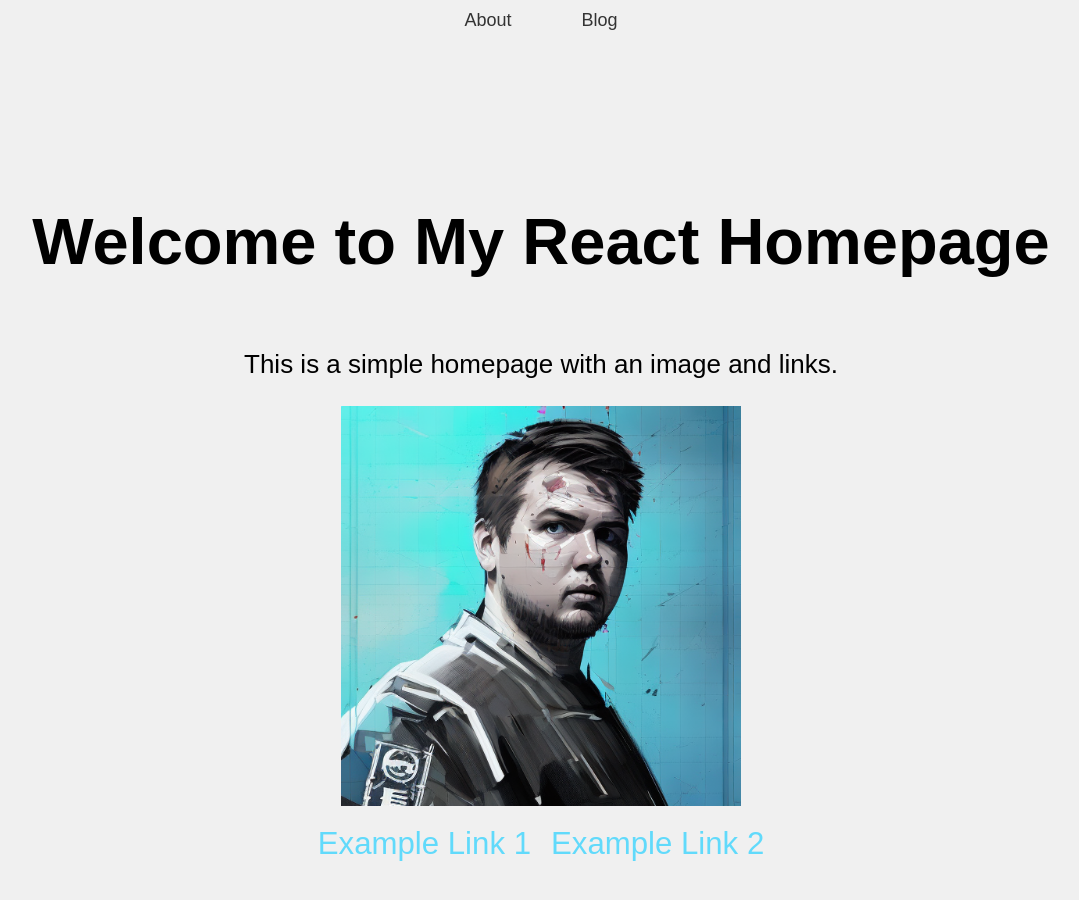
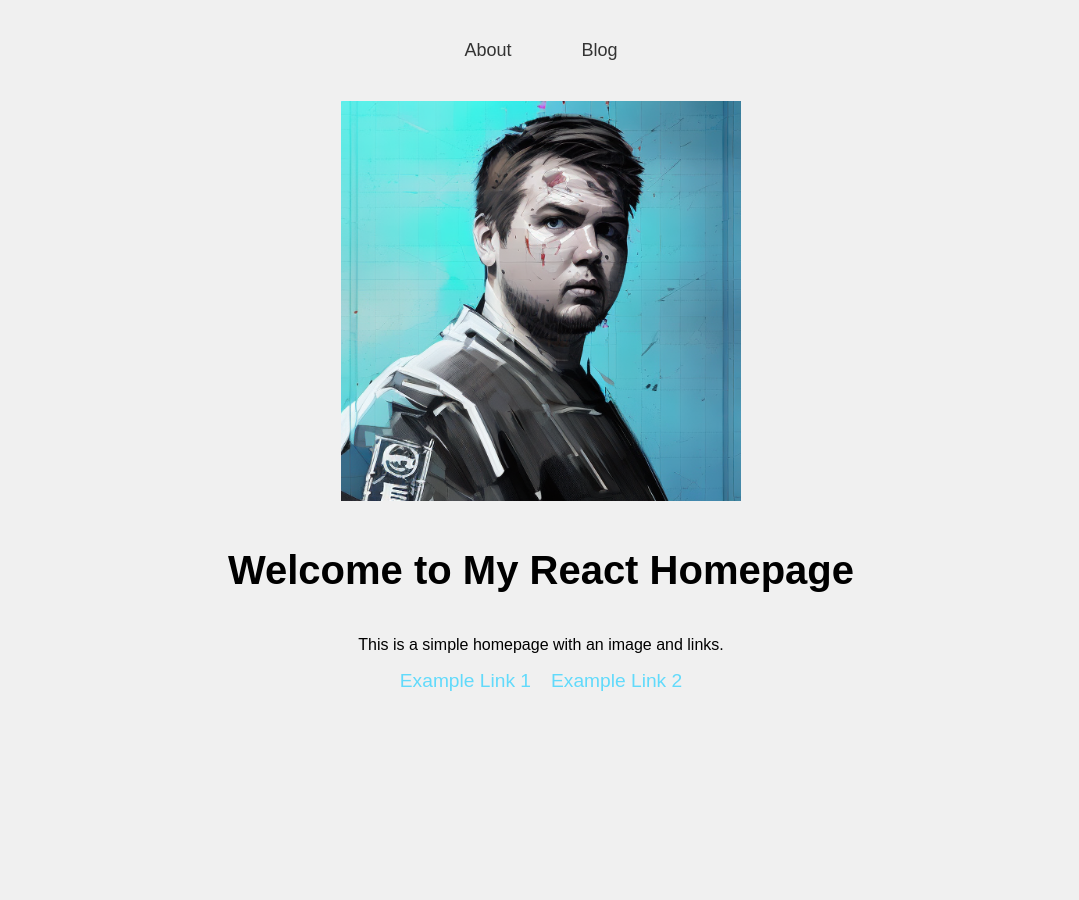
Before and after one commit to LimbicNode42/personal-dev-site, a React (Create React App) app: page / in a window 1280 px wide. Before the commit this address led to /about. Shown: the top 900 px of the page, without its empty margins (99-1178 px from the left). After the commit the page ends 800 px from the top, so only its background shows below. Built offline with nearby package versions, Linux system fonts and the light colour scheme.

Commit message:
small css changes

```diff
--- a/src/App.css
+++ b/src/App.css
@@ -5,11 +5,12 @@ body {
 }
 
 nav {
-  background-color: #f0f0f0;  /* Same as the page background */
-  padding: 10px 0;  /* Add padding to make the navbar taller */
+  opacity: 1;
+  padding: 5vh 0;  /* Add padding to make the navbar taller */
   width: 100%;
   box-shadow: none;  /* Remove the shadow to make the navbar blend */
   border-bottom: none;  /* Optional: subtle border for slight separation */
+  padding-bottom: 5vh;
 }
 
 nav ul {
@@ -37,11 +38,11 @@ nav ul li a:hover {
   background-color: #ddd;  /* Light background color on hover */
 }
 
-@keyframes App-logo-spin {
+/* @keyframes App-logo-spin {
   from {
     transform: rotate(0deg);
   }
   to {
     transform: rotate(360deg);
   }
-}
+} */
--- a/src/App.js
+++ b/src/App.js
@@ -11,19 +11,17 @@ function App() {
         {/* Static Toolbar */}
         <nav>
           <ul>
-            <li><Link to="/about">About</Link></li>
+            <li><Link to="/">About</Link></li>
             <li><Link to="/blog">Blog</Link></li>
           </ul>
         </nav>
 
+        {/* <hr></hr> */}
+
         {/* Main content */}
-        <div style={{ marginTop: '50px' }}>
+        <div>
           <Routes>
-            {/* Default route - redirects to /about */}
-            <Route path="/" element={<Navigate to="/about" />} />
-
-            {/* Other Routes */}
-            <Route path="/about" element={<About />} />
+            <Route path="/" element={<About />} />
             <Route path="/blog" element={<Blog />} />
           </Routes>
         </div>
--- a/src/components/About.css
+++ b/src/components/About.css
@@ -1,15 +1,13 @@
 .About {
   text-align: center;
-  padding: 20px;
 }
 
 .About-header {
-  min-height: 100vh;
+  /* min-height: 100vh; */
   display: flex;
   flex-direction: column;
   justify-content: center;
   align-items: center;
-  font-size: calc(10px + 2vmin);
 }
 
 .About-header h1 {
--- a/src/components/About.js
+++ b/src/components/About.js
@@ -7,15 +7,15 @@ function About() {
   return (
     <div className="About">
       <header className="About-header">
-        <h1>Welcome to My React Homepage</h1>
-        <p>This is a simple homepage with an image and links.</p>
-
         {/* Image Section */}
         <img
           src={`${process.env.PUBLIC_URL}/images/ai-me.png`}  // Replace with your image URL
           alt="Placeholder"
           style={{ width: '400px', height: 'auto', marginBottom: '20px' }}  // Optional inline styling
         />
+
+        <h1>Welcome to My React Homepage</h1>
+        <p>This is a simple homepage with an image and links.</p>
 
         {/* Links Section */}
         <div>
```
